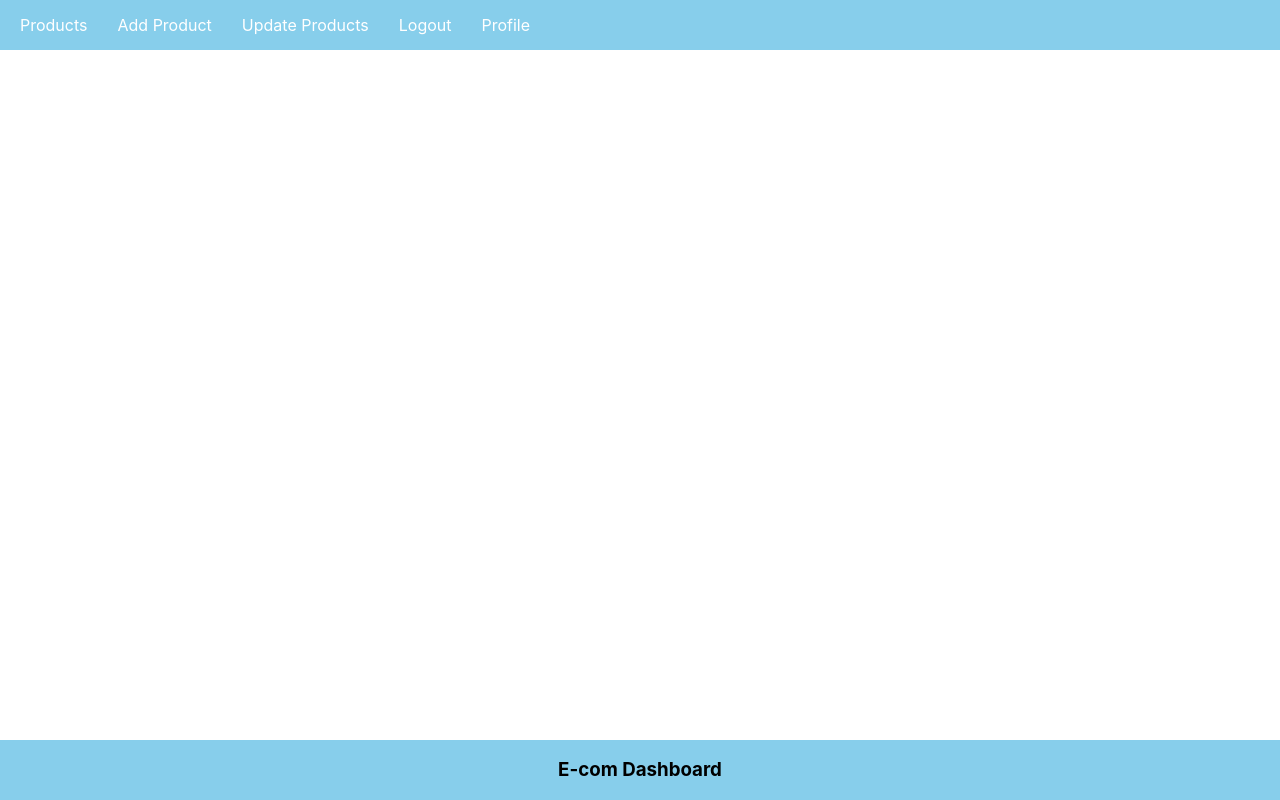
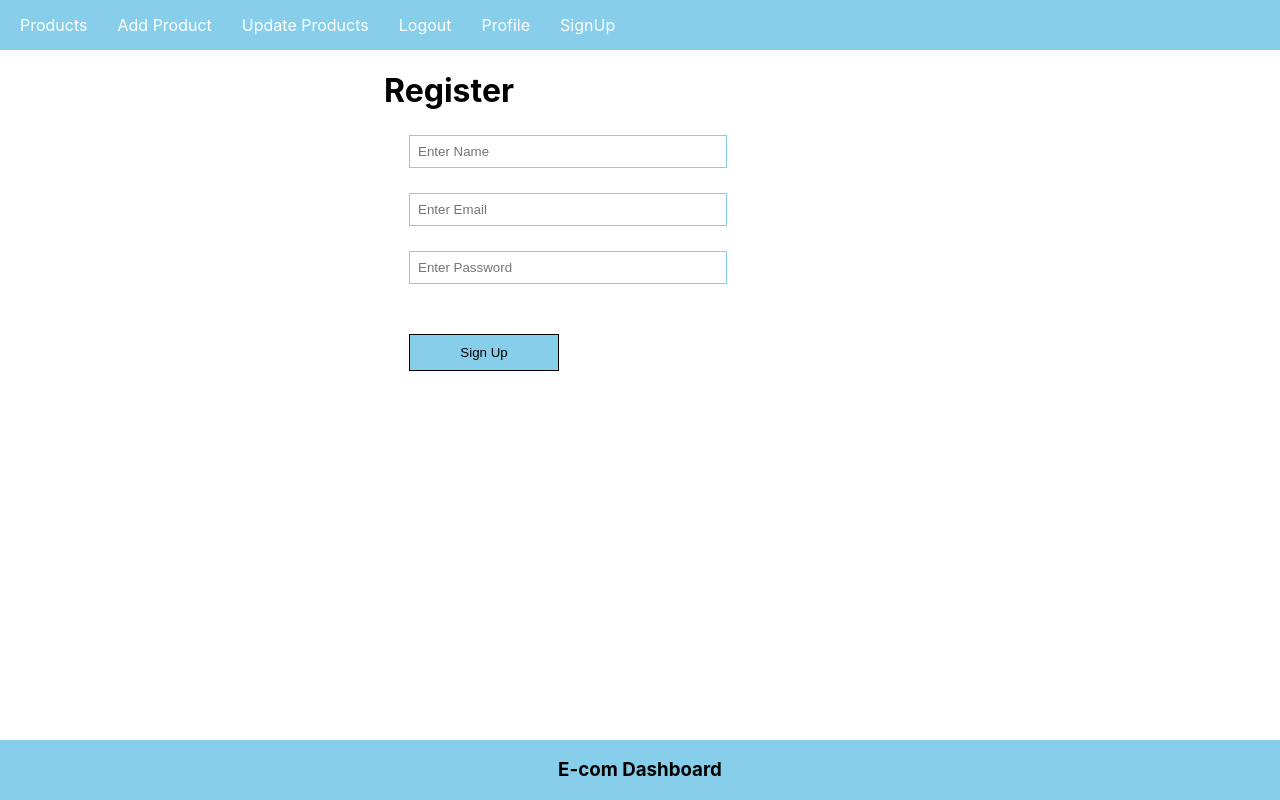
Before and after one commit to akhileshtiwari2/e-dashboard-client, a React (Create React App) app: page /signup in a window 1280 px wide. Built offline with nearby package versions, Linux system fonts and the light colour scheme.

Commit message:
SignUp page Layout

```diff
--- a/src/App.css
+++ b/src/App.css
@@ -19,6 +19,24 @@
     text-align: center;
     width: 100%;
     background-color: skyblue;
+}
+.signup-box {
+  margin-left: 30%;
+}
+input.input-box {
+  display: block;
+  margin: 25px;
+  padding: 8px;
+  width: 300px;
+  border: 1px solid skyblue;
+}
+button.signup-btn {
+  margin: 25px;
+  width: 150px;
+  padding: 10px;
+  background-color: skyblue;
+  border: 1px solid;
+  cursor: pointer;
 }
 @media (prefers-reduced-motion: no-preference) {
   .App-logo {
--- a/src/App.js
+++ b/src/App.js
@@ -1,7 +1,8 @@
 import './App.css';
 import Nav from './components/Nav';
 import {BrowserRouter,Routes,Route} from 'react-router-dom';
-import Footer from './components/Footer'
+import Footer from './components/Footer';
+import SignUp from './components/SignUp'
 
 function App() {
   return (
@@ -14,6 +15,7 @@
         <Route path="/update" element={<h1>Update Product Component</h1>}/>
         <Route path="/logout" element={<h1>logout</h1>}/>
         <Route path="/profile" element={<h1>Profile</h1>}/>
+        <Route path="/signup" element={<SignUp/>}/>
       </Routes>
       </BrowserRouter>
       <Footer />
--- a/src/components/Nav.js
+++ b/src/components/Nav.js
@@ -10,6 +10,7 @@
                 <li><Link to="/update">Update Products</Link></li>
                 <li><Link to="/logout">Logout</Link></li>
                 <li><Link to="/profile">Profile</Link></li>
+                <li><Link to="/signup">SignUp</Link></li>
             </ul>
         </div>
     )
--- /dev/null
+++ b/src/components/SignUp.js
@@ -0,0 +1,28 @@
+import React,{useState} from 'react'
+
+const SignUp =()=>{
+    const [name,setName]=useState("");
+    const [password,setPassword]=useState("");
+    const [email,setEmail]=useState("");
+
+    const collectData=()=>{
+        console.warn(name,email,password)
+    }
+    return(
+        <div className="signup-box">
+            <h1>Register</h1>
+
+            <input className="input-box" type="text"
+            value={name} onChange={(e)=>setName(e.target.value)} placeholder="Enter Name" />
+
+            <input className="input-box" type="text"
+            value={email} onChange={(e)=>setEmail(e.target.value)} placeholder="Enter Email" />
+
+            <input className="input-box" type="password"
+            value={password} onChange={(e)=>setPassword(e.target.value)} placeholder="Enter Password" />
+
+            <button onClick={collectData} className="signup-btn" type="button">Sign Up</button>
+        </div>
+    )
+}
+export default SignUp;
```
